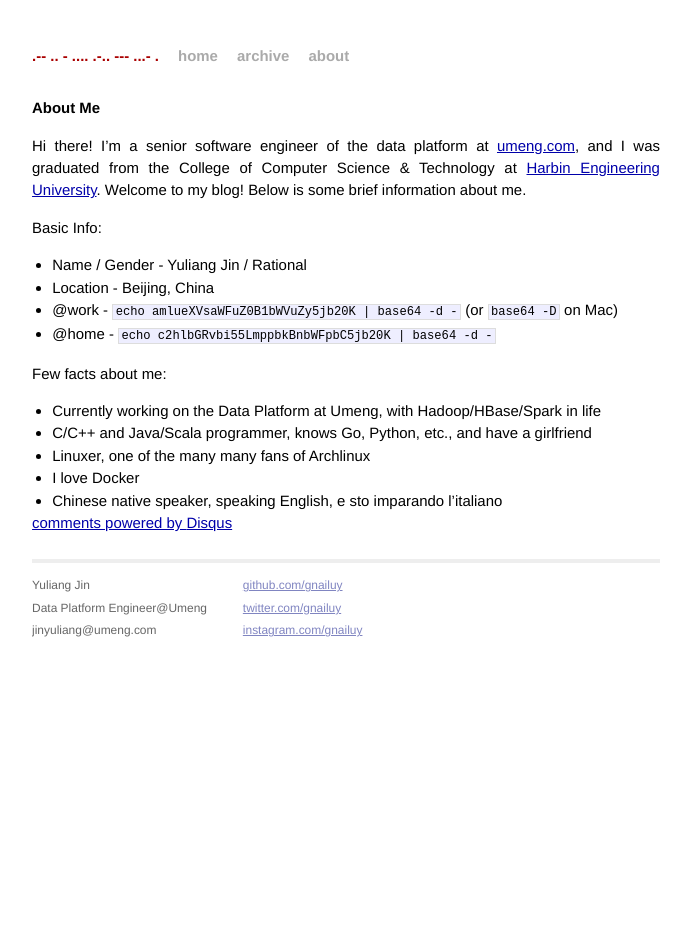
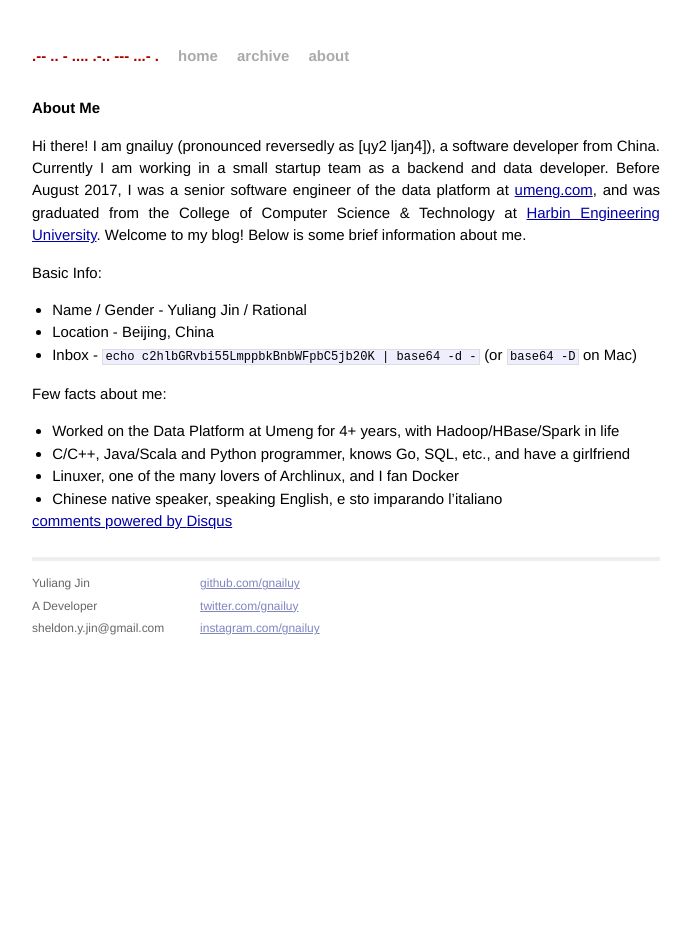
Before and after one commit to gnailuy/gnailuy.com, a Jekyll site: the page built from about.markdown, in a window 1280 px wide. Shown: the whole page, without its empty margins (294-985 px from the left). Built offline with Jekyll 4.4.1, drawn with Linux system fonts in a browser that asks for light colours; Markdown is read by kramdown in place of the engine named in the settings; comment, search, counter and statistics services are not loaded.

Commit message:
update me

```diff
--- a/_config.yml
+++ b/_config.yml
@@ -11,8 +11,8 @@ baseurl: /
 
 # Author Information
 author: Yuliang Jin
-authorMsg: Data Platform Engineer@Umeng
-authorEmail: jinyuliang@umeng.com
+authorMsg: A Developer
+authorEmail: sheldon.y.jin@gmail.com
 authorNickname: gnailuy
 
 # Frequently Used URL
--- a/about.markdown
+++ b/about.markdown
@@ -5,8 +5,12 @@ comment: true
 permalink: /about/index.html
 ---
 
-Hi there! I'm a senior software engineer of the data platform at [umeng.com][umeng],
-and I was graduated from the College of Computer Science & Technology at
+Hi there! I am gnailuy (pronounced reversedly as [ɥy2 ljaŋ4]),
+a software developer from China.
+Currently I am working in a small startup team as a backend and data developer.
+Before August 2017,
+I was a senior software engineer of the data platform at [umeng.com][umeng],
+and was graduated from the College of Computer Science & Technology at
 [Harbin Engineering University][heu].
 Welcome to my blog! Below is some brief information about me.
 
@@ -14,15 +18,13 @@ Basic Info:
 
 * Name / Gender - Yuliang Jin / Rational
 * Location - Beijing, China
-* @work - `echo amlueXVsaWFuZ0B1bWVuZy5jb20K | base64 -d -` (or `base64 -D` on Mac)
-* @home - `echo c2hlbGRvbi55LmppbkBnbWFpbC5jb20K | base64 -d -`
+* Inbox - `echo c2hlbGRvbi55LmppbkBnbWFpbC5jb20K | base64 -d -` (or `base64 -D` on Mac)
 
 Few facts about me:
 
-* Currently working on the Data Platform at Umeng, with Hadoop/HBase/Spark in life
-* C/C++ and Java/Scala programmer, knows Go, Python, etc., and have a girlfriend
-* Linuxer, one of the many many fans of Archlinux
-* I love Docker
+* Worked on the Data Platform at Umeng for 4+ years, with Hadoop/HBase/Spark in life
+* C/C++, Java/Scala and Python programmer, knows Go, SQL, etc., and have a girlfriend
+* Linuxer, one of the many lovers of Archlinux, and I fan Docker
 * Chinese native speaker, speaking English, e sto imparando l'italiano
 
 [umeng]:    http://www.umeng.com
```
Also changed, not shown: 404.markdown (line endings or trailing spaces), README.md.
